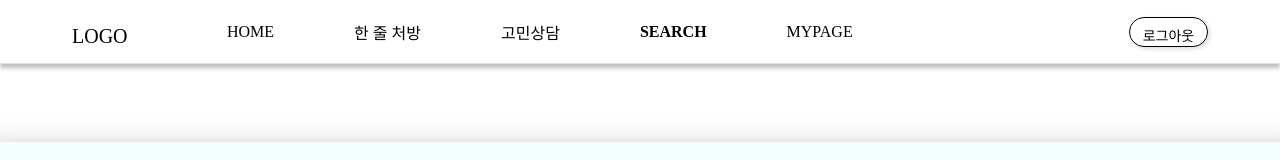
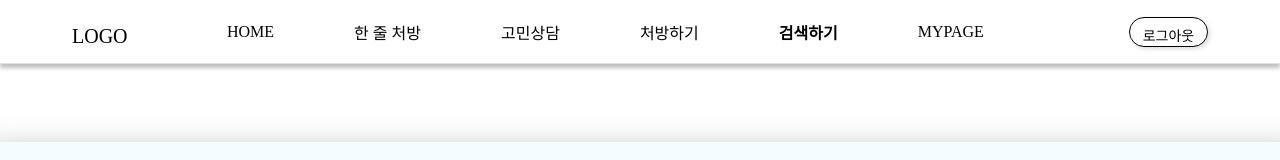
Before and after one commit to kw-bookmedicine/frontend, a React (Create React App) app: page /book-detail in a window 1280 px wide. Shown: the top 160 px of the page. Built offline with nearby package versions, Linux system fonts and the light colour scheme; no server answers; a web font is replaced by a local one.

Commit message:
:sparkles: Feat: 처방하기 헤더에 추가

```diff
--- a/src/components/Header.js
+++ b/src/components/Header.js
@@ -82,6 +82,15 @@ const Header = () => {
 						</li>
 						<li>
 							<NavLink
+								style={({ isActive }) => (isActive ? activeStyle : {})}
+								to={'/worry/write'}
+							>
+								{' '}
+								처방하기
+							</NavLink>
+						</li>
+						<li>
+							<NavLink
 								style={({ isActive }) =>
 									isActive
 										? activeStyle
@@ -91,7 +100,7 @@ const Header = () => {
 								}
 								to={'/search'}
 							>
-								SEARCH
+								검색하기
 							</NavLink>
 						</li>
 						<li>
```
